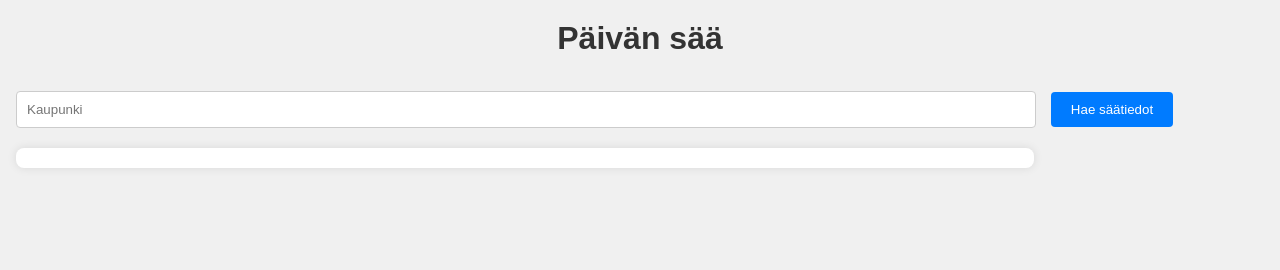
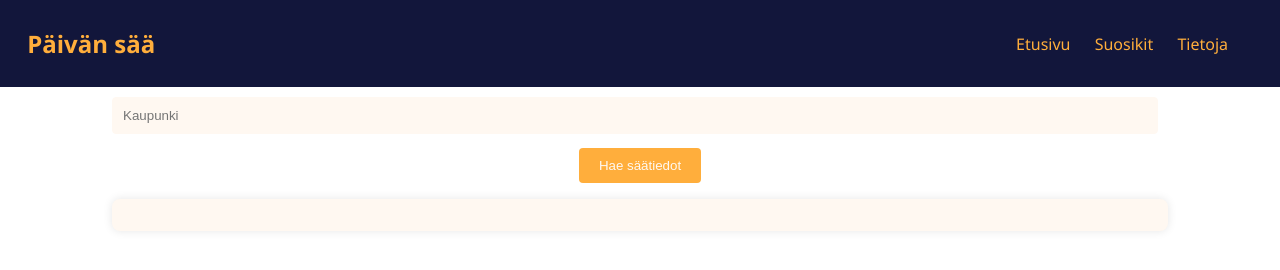
Before and after one commit to Majuniemi/saa-hakukone, a website: page public/index.html in a window 1280 px wide. Drawn offline with nearby package versions, Linux system fonts and the light colour scheme.

Commit message:
Header ja ulkonäköä muutettu

```diff
--- a/public/index.html
+++ b/public/index.html
@@ -10,10 +10,21 @@
 </head>
 
 <body>
-    <h1>Päivän sää</h1>
-    <input type="text" id="cityInput" placeholder="Kaupunki">
-    <button id="button">Hae säätiedot</button>
-    <div id="weatherData"></div>
+    <header class="site-header">
+        <h1>Päivän sää</h1>
+        <nav>
+            <ul>
+                <li><a href="index.html">Etusivu</a></li>
+                <li><a href="site1.html">Suosikit</a></li>
+                <li><a href="site2.html">Tietoja</a></li>
+            </ul>
+        </nav>
+    </header>
+    <div id="data">
+        <input type="text" id="cityInput" placeholder="Kaupunki">
+        <button id="button">Hae säätiedot</button>
+        <div id="weatherData"></div>
+    </div>
     <script src="script.js"></script>
 </body>
 
--- a/public/script.js
+++ b/public/script.js
@@ -35,7 +35,7 @@ async function getWeather() {
         `;
     } catch (error) {
         console.error('Error fetching weather data:', error);
-        weatherDataContainer.innerHTML = `<p>Error fetching weather data. Please try again later.</p>`;
+        weatherDataContainer.innerHTML = `<h3>Error fetching weather data. Please try again later.</h3>`;
     }
     input.value = '';
 }
--- a/public/style.css
+++ b/public/style.css
@@ -1,22 +1,77 @@
-body {
-    font-family: Arial, sans-serif;
-    margin: 1em;
-    padding: 0;
-    background-color: #f0f0f0;
+:root {
+    --header-footer-background-color: #12163b;
+    --header-footer-color: #ffae3c;
+    --header-footer-accent-color: #50C4ED;
+    --weather-background-color: #fff8f1;
 }
 
-h1 {
-    text-align: center;
-    margin-top: 20px;
-    color: #333;
+* {
+    margin: 0;
+    padding: 0;
+}
+
+body {
+    margin: 0;
+    padding: 0;
+    font-family: 'Segoe UI', Tahoma, Geneva, Verdana, sans-serif;
+}
+
+.site-header {
+    display: flex;
+    justify-content: space-between;
+    align-items: center;
+    padding: 20px;
+    background-color: var(--header-footer-background-color);
+    color: var(--header-footer-color);
+}
+
+.site-header h1 {
+    margin: 0.3em;
+    font-size: 1.5em;
+}
+
+.site-header ul {
+    list-style: none;
+    padding: 0;
+    margin: 0;
+}
+
+.site-header li {
+    display: inline;
+    margin-right: 20px;
+}
+
+.site-header li:last-child {
+    margin-right: 2em;
+}
+
+.site-header nav ul li a {
+    color: var(--header-footer-color);
+    text-decoration: none;
+}
+
+.site-header nav ul li a:hover {
+    text-decoration: underline;
+}
+
+#data {
+    display: flex;
+    flex-direction: column;
+    align-items: center;
+    justify-content: center;
+    margin: 0 auto;
+    width: 80%;
+    max-width: 80%;
 }
 
 input[type="text"] {
-    width: 80%;
+    margin-top: 10px;
     padding: 10px;
-    border: 1px solid #ccc;
+    width: 100%;
+    border: 1px solid var(--weather-background-color);
     border-radius: 4px;
     margin-right: 10px;
+    background-color: var(--weather-background-color);
 }
 
 button {
@@ -24,16 +79,21 @@ button {
     padding: 10px 20px;
     border: none;
     border-radius: 4px;
-    background-color: #007bff;
-    color: #fff;
+    background-color: var(--header-footer-color);
+    color: var(--weather-background-color);
     cursor: pointer;
 }
 
 #weatherData {
-    margin-top: 20px;
-    width: 80%;
-    padding: 10px;
-    background-color: #fff;
+    margin: 1em;
+    width: 100%;
+    padding: 1em;
+    color: var(--header-footer-background-color);
+    background-color: var(--weather-background-color);
     border-radius: 8px;
     box-shadow: 0 0 10px rgba(0, 0, 0, 0.1);
 }
+
+#weatherData p {
+    margin: 1em 0 0 0;
+}
```
